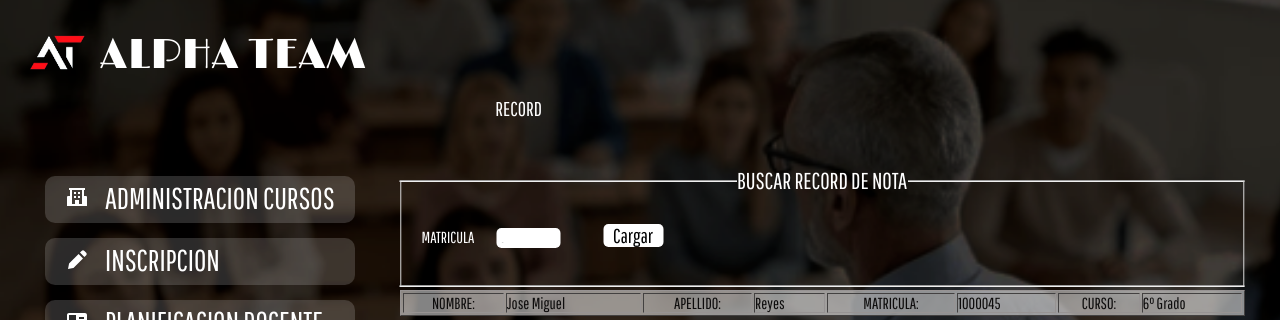
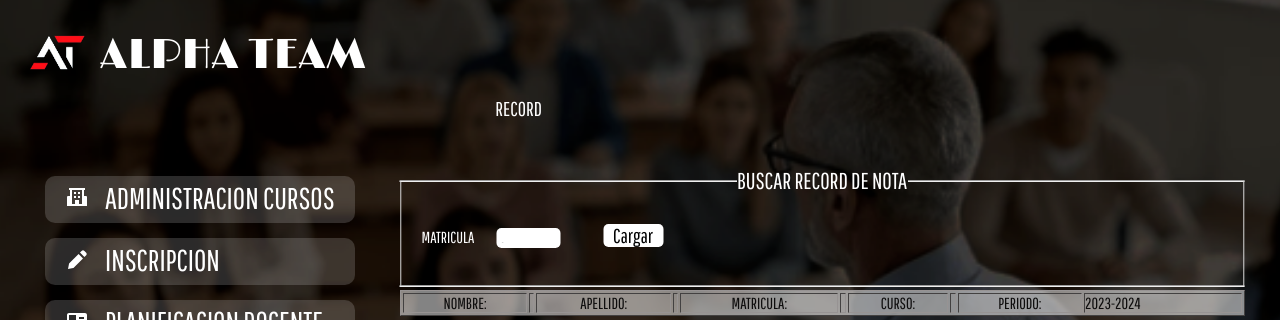
Before and after one commit to AlphaTeam23/AlphaTeamBlack, a Flask app: page /alphaTeam/admin/recordnota in a window 1280 px wide. Shown: the top 320 px of the page. Run offline with Flask 3, Linux system fonts and the light colour scheme.

Commit message:
record de nota listo

```diff
--- a/app.py
+++ b/app.py
@@ -367,22 +367,35 @@ def a_planificacion():
 @app.route('/alphaTeam/admin/recordnota', methods=['GET', 'POST'])
 def a_recordnota():
     calificaciones = []
+    estudiante = None
     if request.method == 'POST':
         id_estudiante = request.form.get('busqueda')  # Obtener valor de 'busqueda'
 
         conn = mysql.connect()
         cursor = conn.cursor()
+
+        # Obtener información del estudiante
         cursor.execute("""
-            SELECT *, asignatura.nom_asignatura AS anom_asignatura
+            SELECT *
+            FROM estudiante
+            WHERE id_estudiante = %s
+        """, (id_estudiante,))
+        estudiante = cursor.fetchone()
+
+        # Obtener calificaciones y asignaturas
+        cursor.execute("""
+            SELECT calificacion_final.*, asignatura.nom_asignatura AS anom_asignatura
             FROM calificacion_final
             JOIN asignatura ON asignatura.id_asignatura = calificacion_final.id_asignatura
             WHERE calificacion_final.id_estudiante = %s
         """, (id_estudiante,))
         calificaciones = cursor.fetchall()
+
         cursor.close()
         conn.close()
 
-    return render_template('./admin/a_recordnota.html', calificaciones=calificaciones)
+    return render_template('./admin/a_recordnota.html', calificaciones=calificaciones, estudiante=estudiante)
+
 
 
 
--- a/templates/admin/a_recordnota.html
+++ b/templates/admin/a_recordnota.html
@@ -62,13 +62,15 @@
     <thead>
         <tr>
             <th>NOMBRE:</th>
-              <td>Jose Miguel</td>
+            <td>{{ estudiante[2] }}</td>
             <th>APELLIDO:</th>
-              <td>Reyes</td>
+            <td>{{ estudiante[3] }}</td>
             <th>MATRICULA:</th>
-              <td>1000045</td>
+            <td>{{ estudiante[1] }}</td>
             <th>CURSO:</th>
-              <td>6° Grado</td>
+            <td>{{ estudiante[7] }}</td>
+            <th>PERIODO:</th>
+            <td>2023-2024</td>
         </tr>
     </thead>
 </table>
@@ -89,7 +91,7 @@
       <tbody>
           {% for calificacion in calificaciones %}
           <tr>
-              <td>{{ calificacion[12] }}</td>
+              <td>{{ calificacion[10] }}</td>
               <td>{{ calificacion[3] }}</td>
               <td>{{ calificacion[4] }}</td>
               <td>{{ calificacion[5] }}</td>
```
Lines whose indentation alone changed are shown as unchanged.
